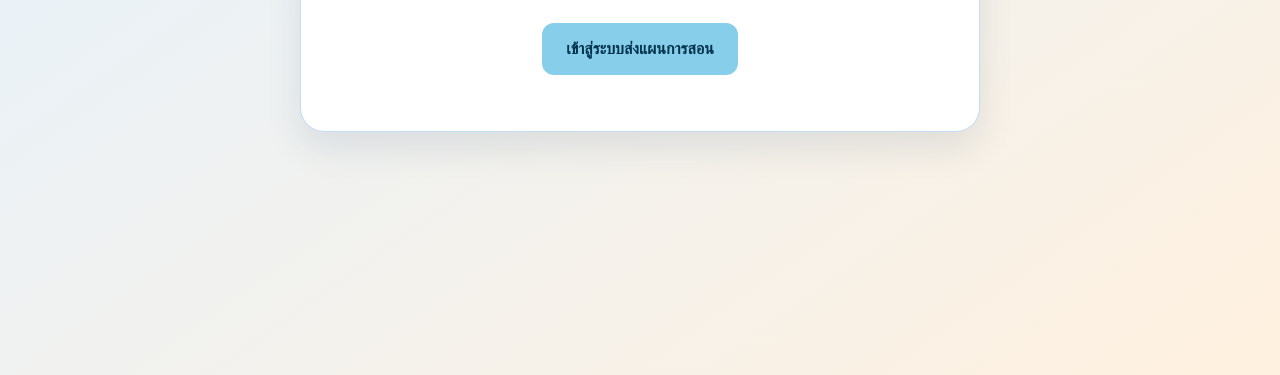
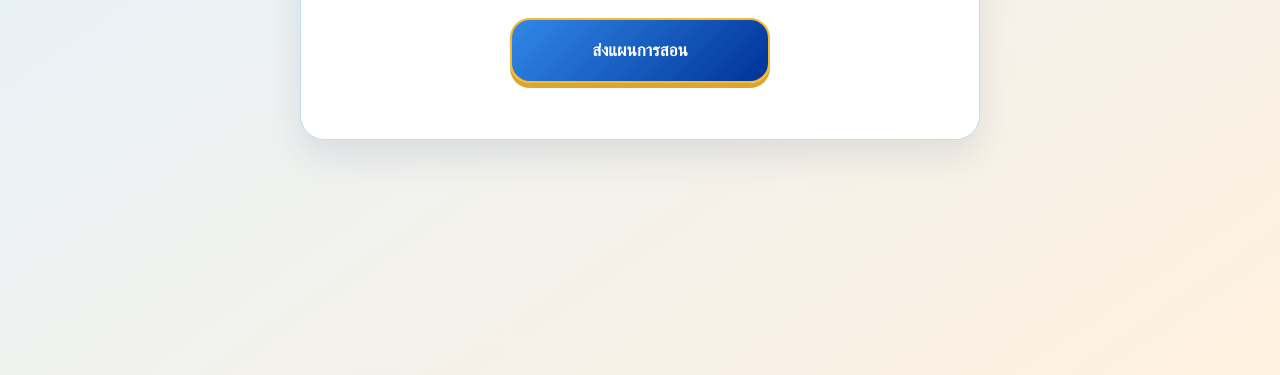
Before and after one commit to SeesukSchool/LPA, a plain HTML site: page index.html in a window 1280 px wide. Shown: the part 425-800 px from the top of the page. Drawn offline with Linux system fonts and the light colour scheme.

Commit message:
index.html

```diff
--- a/index.html
+++ b/index.html
@@ -1,11 +1,15 @@
+
 <!DOCTYPE html>
 <html lang="th">
 <head>
   <meta charset="UTF-8">
   <meta name="viewport" content="width=device-width, initial-scale=1">
   <title>ระบบส่งแผนการสอนออนไลน์ | โรงเรียนวัดสีสุก</title>
+
   <style>
-    * { box-sizing: border-box; }
+    * {
+      box-sizing: border-box;
+    }
 
     body {
       margin: 0;
@@ -42,33 +46,70 @@
     }
 
     .district {
-      margin: 0 0 26px;
+      margin: 0 0 30px;
       color: #405c77;
     }
 
+    /* ปุ่มส่งแผนการสอน */
     .button {
-  display: inline-block;
-  padding: 14px 24px;
-  border-radius: 12px;
-  background: #87CEEB;
-  color: #00334d;
-  font-weight: bold;
-  line-height: 1.5;
-  text-decoration: none;
-}
+      display: inline-block;
+      padding: 18px 35px;
+      min-width: 260px;
+      border-radius: 20px;
+      background: linear-gradient(135deg, #3188e8, #003399);
+      border: 2px solid #f5b82e;
+      color: #ffffff;
+      font-size: 17px;
+      font-weight: bold;
+      line-height: 1.5;
+      text-decoration: none;
+      text-align: center;
+      box-shadow: 0 5px 0 #dca52b;
+      transition: all 0.3s ease;
+      cursor: pointer;
+    }
 
-    .button:hover { background: #3498DB; }
-    .button:focus-visible { outline: 3px solid #d78d22; outline-offset: 4px; }
+    /* เมื่อเลื่อนเมาส์ไปวางบนปุ่ม */
+    .button:hover {
+      background: linear-gradient(135deg, #52a5ff, #1556c0);
+      transform: translateY(-2px);
+      box-shadow: 0 7px 0 #dca52b;
+    }
+
+    /* เมื่อใช้แป้นพิมพ์เลือกปุ่ม */
+    .button:focus-visible {
+      outline: 3px solid #d78d22;
+      outline-offset: 4px;
+    }
+
+    /* ปรับขนาดปุ่มสำหรับโทรศัพท์ */
+    @media (max-width: 480px) {
+      .button {
+        width: 100%;
+        min-width: 0;
+        padding: 16px 15px;
+      }
+    }
+
   </style>
 </head>
+
 <body>
   <main>
+
     <h1>ระบบส่งแผนการสอนออนไลน์</h1>
+
     <p class="school">โรงเรียนวัดสีสุก</p>
-    <p class="district">สำนักงานเขตจอมทอง กรุงเทพมหานคร</p>
-    <a class="button" href="https://script.google.com/macros/s/AKfycbx7IbTsyVXS1CAm7LEDHPaps5lE2AzX5ye5UJ5tzcfyn_igQFghhK3f3UpLtCAImUoL/exec">
-      เข้าสู่ระบบส่งแผนการสอน
+
+    <p class="district">
+      สำนักงานเขตจอมทอง กรุงเทพมหานคร
+    </p>
+
+    <a class="button"
+       href="https://script.google.com/macros/s/AKfycbx7IbTsyVXS1CAm7LEDHPaps5lE2AzX5ye5UJ5tzcfyn_igQFghhK3f3UpLtCAImUoL/exec">
+      ส่งแผนการสอน
     </a>
+
   </main>
 </body>
 </html>
```
